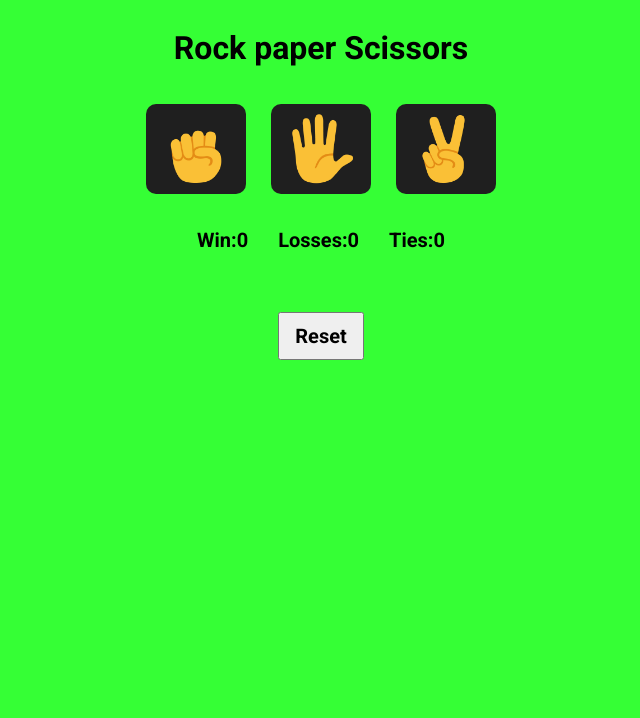
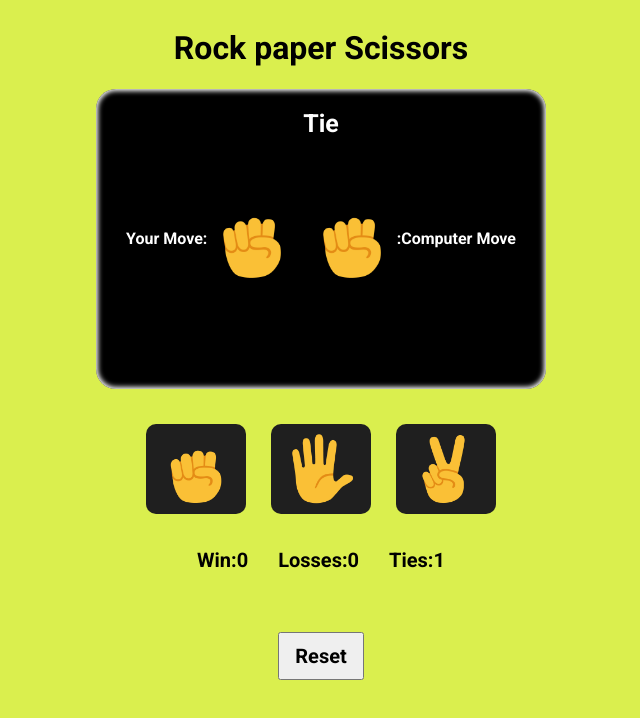
Before and after one commit to ElamaranDev/Game, a plain HTML site: page index.html in a window 1280 px wide. Both pictures are taken after a click on the picture 515 px from the left and 148 px from the top of the page. Shown: the whole page, without its empty margins (319-959 px from the left). Drawn offline with Linux system fonts and the light colour scheme.

Commit message:
ui updates

```diff
--- a/index.html
+++ b/index.html
@@ -4,12 +4,12 @@
     <meta charset="UTF-8">
     <meta http-equiv="X-UA-Compatible" content="IE=edge">
     <meta name="viewport" content="width=device-width, initial-scale=1.0">
+    <link rel="preconnect" href="https://fonts.googleapis.com">
+    <link rel="preconnect" href="https://fonts.gstatic.com" crossorigin>
     <link rel="stylesheet" href="style.css">
     <link rel="icon" href="images/logo.png" type="image/x-icon">
-    <link rel="preconnect" href="https://fonts.googleapis.com">
-    <link rel="preconnect" href="https://fonts.gstatic.com" crossorigin>
     <link href="https://fonts.googleapis.com/css2?family=Poppins:wght@100;200&family=Roboto:wght@300;400;500;700;900&display=swap" rel="stylesheet">
-    <title>Rock Paper Scissors</title>
+    <title>Rock Paper Scissors Game</title>
 </head>
 <body>
     <div class="container">
@@ -34,6 +34,5 @@
         </div>
     </div>
 </body>
-<script ref="javascript" src="script.js" type="text">
-</script>
+<script src="script.js"></script>
 </html>
--- a/script.js
+++ b/script.js
@@ -110,16 +110,14 @@ function playGame(playerMove){
 }
 function changeImg(yourInput){
    const display = document.querySelector('.display-area');
-   const my = yourInput.toLocaleLowerCase;
-   const com = computerMove.toLocaleLowerCase;
    display.innerHTML = ` <div class="display">
             <span id="result-text"></span>
             <div class="move">
                 <div class="your-move">
-                    Your Move:<img id="my-move-img" src="images/${my}-emoji.png">
+                    Your Move:<img id="my-move-img" src="images/${yourInput}-emoji.png">
                 </div>
                 <div class="computer-move">
-                <img id="com-move-img" src="images/${com}-emoji.png">:Computer Move
+                <img id="com-move-img" src="images/${computerMove}-emoji.png">:Computer Move
                 </div>
             </div>
         </div>`;
--- a/style.css
+++ b/style.css
@@ -1,6 +1,6 @@
-
 body {
-    background-color: rgb(53, 255, 53);
+    background-color: rgb(218, 239, 78);
+    /*rgb(53, 255, 53)*/
 }
 html {
     font-family: Roboto;
```
